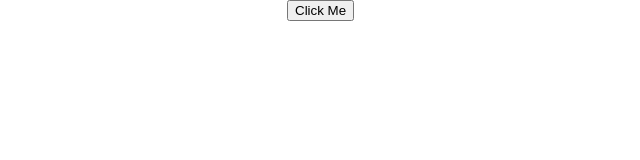
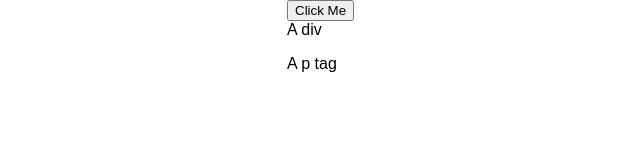
Before and after one commit to neohed/clean-components, a React (Create React App) app: page /#/center in a window 1280 px wide. Shown: the top 160 px of the page, without its empty margins (303-943 px from the left). Built offline with nearby package versions, Linux system fonts and the light colour scheme.

Commit message:
Center multiple elements

```diff
--- a/src/components/CenterDemo.js
+++ b/src/components/CenterDemo.js
@@ -6,6 +6,10 @@ const CenterDemo = () => (
         <button>
             Click Me
         </button>
+        <div style={{width: '80px'}}>
+            A div
+        </div>
+        <p style={{width: '80px'}}>A p tag</p>
     </CenterElement>
 );
 
```
